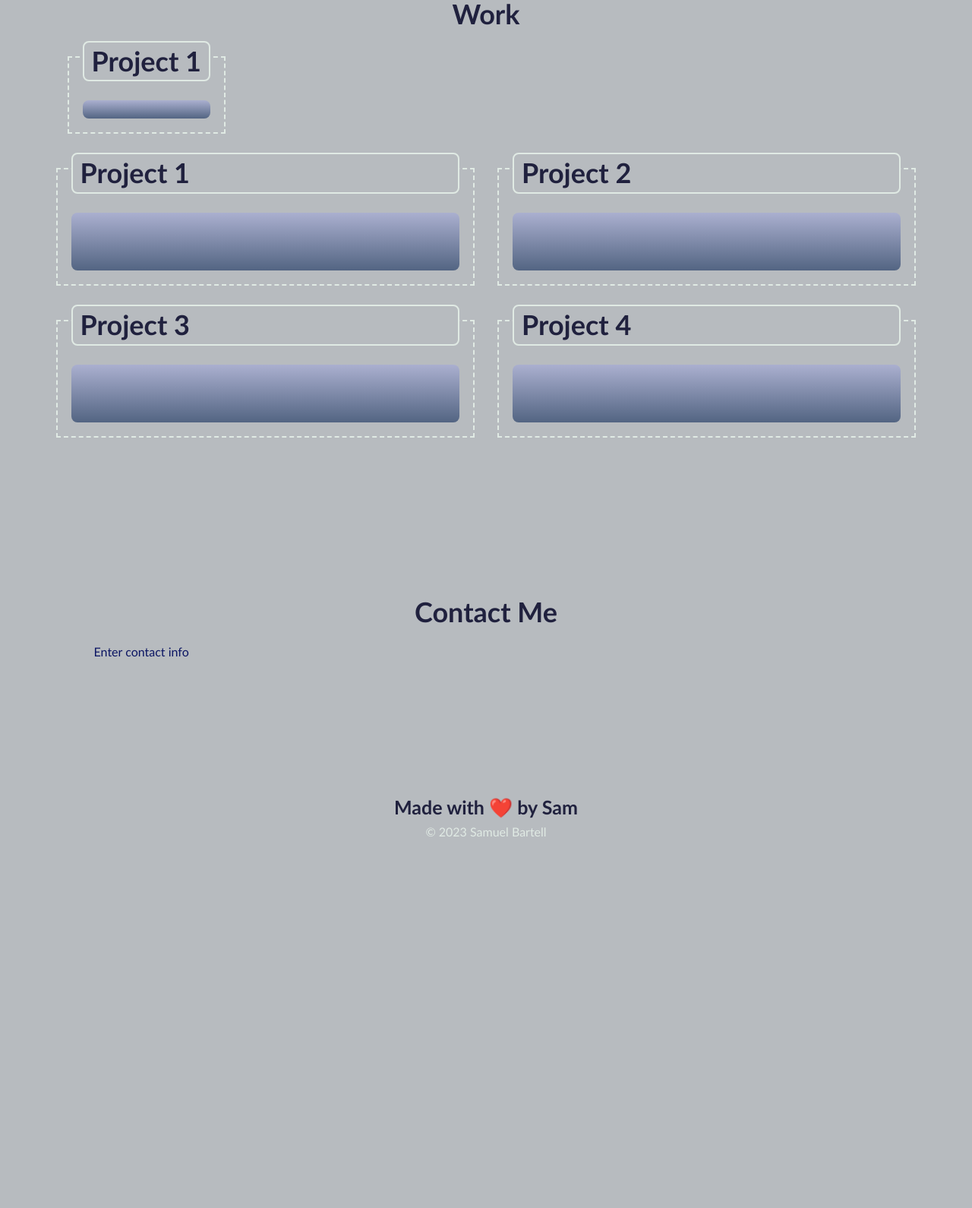
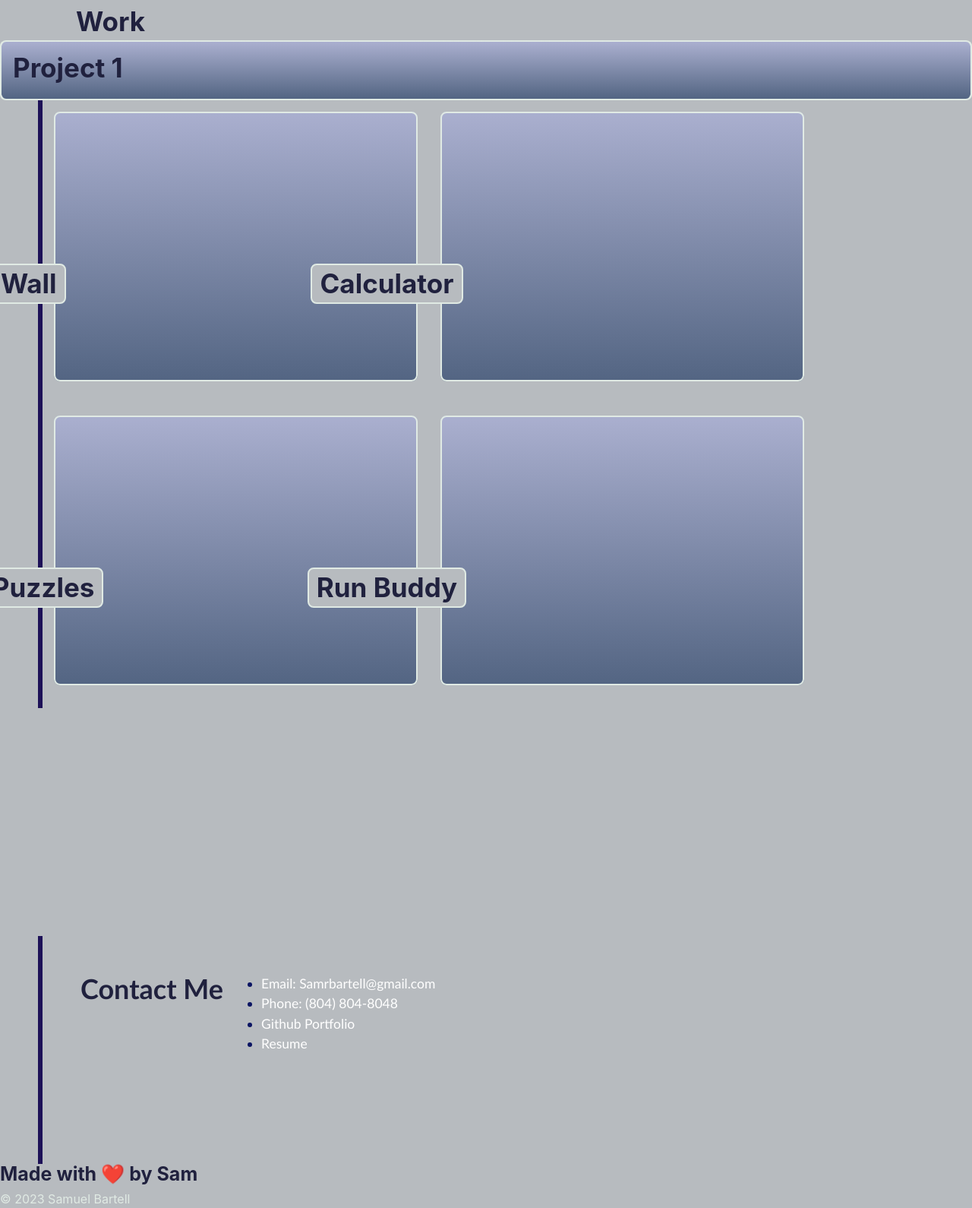
Before and after one commit to Spudwell/Advanced-CSS-Challenge, a plain HTML site: page index.html in a window 1280 px wide. Shown: the part 978-2568 px from the top of the page at 76% size. Before the commit the page ends 2125 px from the top, so only its background shows below. Drawn offline with Linux system fonts and the light colour scheme.

Commit message:
working towards a solid template. Phase 3 near complete

```diff
--- a/assets/style.css
+++ b/assets/style.css
@@ -14,35 +14,101 @@
 
 /* makes the background color of the body of the page, white. .*/
 .header {
-  display: flex;
-    padding: 20px;
+
+  padding: 30px;
     font-family: 'Trebuchet MS', 'Lucida Sans Unicode', 'Lucida Grande', 'Lucida Sans', Arial, sans-serif;
     background-color: #0a1921;
     color: #ffffff;
 }
 
-.header h1 {
+.header2 {
+  padding: 40px;
+    font-family: 'Trebuchet MS', 'Lucida Sans Unicode', 'Lucida Grande', 'Lucida Sans', Arial, sans-serif;
+    background-color: #225d7c;
+    color: #ffffff;
+    display: flex;
+}
+
+.coolsubtitle {
+color: white;
+margin-left: 50px;
+border: solid;
+border-width: 10px;
+border-style: double;
+justify-content: flex-end
+}
+
+.nav-buttons {
+display: inline-block;
+font-family: 'Gill Sans', 'Gill Sans MT', Calibri, 'Trebuchet MS', sans-serif;
+font-size: 20px;
+text-decoration: underline;
 color: #d9dcd6;
 }
 
+.header h1 {
+  display: inline-block;
+    color: #d9dcd6;
+}
 .header div {
-  display: flex;
   padding-top: 15px;
-    margin-left: 400px;
+  margin-right: 20px;
+  float: right;
   font-family: 'Gill Sans', 'Gill Sans MT', Calibri, 'Trebuchet MS', sans-serif;
   font-size: 20px;
 }
-/* adjusts all the above properties for header and div .*/
+
+
 .about-me {
-    justify-content: center;
+  display: inline-flex;
   margin-top: 30px;
-    display: flex;
+  justify-content: flex-end;
 }
+
+.mainimage {
+  background-position: 200px 190px 100px 50px;
+  max-width: 40%;
+  margin-top: 0px;
+  margin-left: 30px;
+  margin-right: 30px;
+
+
+  }
+  /* class for the image to adjust properties.*/
 
 .header div ul li {
     display: inline-block;
     margin-left: 25px;
     list-style-type: none;
+}
+
+.work-header {
+  justify-content: left;
+  margin-top: 30px;
+  margin-left: 100px;
+  display: flex;
+
+}
+
+.contact-me-header {
+margin-right: 50px;
+
+
+}
+
+
+.contactme {
+  margin-top: 300px;
+  padding: 50px;
+  height: 300px;
+  font-family: 'Gill Sans', 'Gill Sans MT', Calibri, 'Trebuchet MS', sans-serif;
+  color: #0b1563;
+  display: inline-flex;
+border-left: 6px solid rgb(29, 17, 88);
+height: 300px;
+margin-left: 50px;
+
+
 }
 /*consolidated code, places content to the left, and describes orientation. */
 a {
@@ -75,62 +141,14 @@ p {
     color: #0b1563;
 }
 
-.social-media-marketing { /*footer properties*/
-    margin-top: 100px;
-    padding: 50px;
-    height: 300px;
-    font-family: 'Gill Sans', 'Gill Sans MT', Calibri, 'Trebuchet MS', sans-serif;
-    color: #0b1563;
 
-
-}
-
-/*consolidated the text properties*/
-
-.search-engine-optimization img, .online-reputation-management img, .social-media-marketing img {
-    max-height: 200px;
-}
-/* consolidated the image heights*/
-
-.search-engine-optimization h2, .online-reputation-management h2, .social-media-marketing h2 {
+.search-engine-optimization h2, .online-reputation-management h2, .contactme h2 {
     margin-bottom: 20px;
     font-size: 36px;
 }
 /* consolidated the three h2 headers*/
 
-.footer {
-    padding: 30px;
-    clear: both;
-    font-family: 'Trebuchet MS', 'Lucida Sans Unicode', 'Lucida Grande', 'Lucida Sans', Arial, sans-serif;
-    text-align: center;
-    margin-top: 800px;
-}
-/* footer properties*/
 
-.mainimage {
-background-position: center;
-max-width: 40%;
-margin-top: 30px;
-margin-left: 30px;
-margin-right: 30px;
-}
-/* class for the image to adjust properties.*/
-
-.maindiv {
-    display: flex;
-}
-/* class for the div container to make it flex.
-
-
-box code and stylign starts here!!!
-
-*/
-
-
-/* color scheme sourced from http://khroma.co/generator/ */
-
-
-  /* set content highlight color and background */
   ::selection {
     background-color: var(--bright-turquoise);
     color: var(--outer-space);
@@ -190,65 +208,63 @@ box code and stylign starts here!!!
     font-size: 1.5rem;
   }
 
-  p {
-    margin-bottom: 1rem;
-  }
 
   code {
-    /* Monospace font stack is used for our code blocks to make it look more like code */
     font-family: Consolas, 'Andale Mono WT', 'Andale Mono', 'Lucida Console',
       'Lucida Sans Typewriter', 'DejaVu Sans Mono', 'Bitstream Vera Sans Mono',
       'Liberation Mono', 'Nimbus Mono L', Monaco, 'Courier New', Courier,
       monospace;
   }
 
-  header {
-    width: 96%;
-    margin: 0 auto;
-    padding: 2.5rem;
-    text-align: center;
-  }
-
-  header h1.page-title {
-    padding: 1rem 1.2rem;
-    font-size: 4.5rem;
-  }
-
-  main {
-    width: 96%;
-    margin: 2rem auto;
-  }
 
   footer {
-    margin: 1.5rem;
-    text-align: center;
+    font-family: 'Trebuchet MS', 'Lucida Sans Unicode', 'Lucida Grande', 'Lucida Sans', Arial, sans-serif;
+    justify-content: center;
+    padding: 1rem;
+
   }
 
   /* create our main grid with flexbox, use negative margins to offset the padding on the .card-column class */
   .row {
-    display: flex;
+    display: inline-flex;
     flex-wrap: wrap;
     flex-direction: row;
-    margin-left: -1.5rem;
-    margin-right: -1.5rem;
+    border-left: 6px solid rgb(29, 17, 88);
+    height: 800px;
+    width: 80%;
+    margin-left: 50px;
   }
 
-  .justify-center {
-    justify-content: center;
+  .VLAboutme {
+    border-left: 6px solid rgb(29, 17, 88);
+    height: 500px;
+    margin-left: 50px;
+    flex-grow: 1;
   }
+
+
 
 .main-project-card {
   display: flex;
-  min-height: 100%;
-  flex: 0 0 100%;
   padding: 1.5rem;
-  /* when the screen resizes, make it so our columns don't jump in size */
   transition: flex-basis 500ms linear;
-  margin-bottom: 1.5rem;
-  flex: 0 0 100%;
-      max-width: 100%;
       color: var(--heliotropeß);
+      outline: 2px dashed var(--gin);
+      outline-offset: -2px;
+      transition: all 0.5s ease-in-out;
+      background-color: var(--outer-space);
+      border: 2px solid var(--gin);
+      border-radius: 8px;
+       transition: all 0.5s ease-in-out;
+       background-image: linear-gradient(
+        rgba(141, 149, 245, 0.3) 0%,
+        rgba(16, 43, 90, 0.6) 100%
+      );
 
+}
+
+.main-project-card:hover{
+  box-shadow: inset 0px 0px 8px var(--heliotrope), 0 0 15px var(--heliotrope);
 }
 
   /* using a mobile-first approach, set base column width to be 100% and we'll update it using media queries for larger screen sizes */
@@ -264,13 +280,13 @@ box code and stylign starts here!!!
   .code-card {
     display: flex;
     flex-direction: column;
-    justify-content: flex-start;
+    justify-content: flex-end;
     min-height: 100%;
     padding: 2rem;
     color: var(--heliotrope);
 
     /* outline is like border, but on the outside of the box instead of inside */
-    outline: 2px dashed var(--gin);
+    outline: 2px solid var(--gin);
     outline-offset: -2px;
     transition: all 0.5s ease-in-out;
   }
@@ -278,13 +294,14 @@ box code and stylign starts here!!!
   .code-card .card-header {
     /* use position and negative margins to move title of card over the card's outline and create an overlap effect */
     position: relative;
-    margin: -4rem 0 1.5rem 0;
+    margin: 18rem -18rem 2rem -80rem;
     padding: 0.5rem 1rem;
     background-color: var(--outer-space);
     color: var(--heliotrope);
     border: 2px solid var(--gin);
     border-radius: 8px;
     transition: all 0.5s ease-in-out;
+
   }
 
   /* set an outer and inner drop shadow on the card to create a glowing effect on hover */
@@ -298,12 +315,7 @@ box code and stylign starts here!!!
     flex-grow: 1;
   }
 
-  .code-card pre {
-    /* set styles to make it so code wraps in <pre> instead of overflowing */
-    white-space: pre-wrap;
-    overflow: auto;
-    tab-size: 4;
-    padding: 1.2rem 1rem;
+  .code-card {
     color: var(--gin);
     border-radius: 8px;
     /* use linear-gradient() function to create a fading background  */
@@ -311,14 +323,9 @@ box code and stylign starts here!!!
       rgba(141, 149, 245, 0.3) 0%,
       rgba(16, 43, 90, 0.6) 100%
     );
-    display: flex;
     align-items: center;
   }
 
-  /* on <pre> click, select all contents so the code is highlighted */
-  .code-card pre:active {
-    user-select: all;
-  }
 
   /* using a mobile-first approach, use `min-width` values going from narrow -> wide for a responsive design */
   @media screen and (min-width: 768px) {
@@ -326,11 +333,6 @@ box code and stylign starts here!!!
     .card-column {
       flex: 0 0 50%;
       max-width: 50%;
-    }
-
-    /* select the last child to grow to full width if it has space to grow */
-    .card-column:first-child {
-      flex-grow: 1;
     }
   }
 
--- a/index.html
+++ b/index.html
@@ -8,14 +8,12 @@
     <!-- added a more descriptive title
             remember to link reset!-->
 </head>
-
-<body>
-    <div class="header">
+    <div class="header" class="nav-buttons">
         <h1>Samuel</span> Bartell</h1>
         <div>
             <ul>
                 <li>
-                    <a role="nav button serach-engine" href="#search-engine-optimization">About Me</a>
+                    <a href="#search-engine-optimization">About Me</a>
                 </li>
                 <li>
                     <a href="#online-reputation-management">Work</a>
@@ -23,96 +21,92 @@
                 <li>
                     <a href="#social-media-marketing">Contact</a>
                 </li>
+                <li>
+                  <a href="#social-media-marketing">Resume</a>
+              </li>
             </ul>
         </div>
     </div>
-    <div class="about-me"  id="search-engine-optimization" >
-      <h2>About Me</h2>
-  <p class="about-me">
-      Description.
-  </p>
+<body>
+    <div class="header2">
+      <h4 class="coolsubtitle">Sam!</h4>
     </div>
-        <div class="maindiv">
+    <div class="about-me"  id="search-engine-optimization">
+      <h2 class="VLAboutme"> About Me</h2>
+      <p> sJGBLJREJGBQLERBG </p>
         <img src="./assets/images/bioimage.jpeg"  alt="" class="mainimage" />
     </div>
-        <!--added a class for the Div parent element to make it flex, and the a class for the image to size it appropriately-->
+
     </div>
-
-        <div id="online-reputation-management" class="online-reputation-management">
-            <h2 class="about-me">Work</h2>
+        <div class="work-header" id="online-reputation-management">
+            <h2> Work </h2>
+        </div>
             <main>
-
                 <div class="main-project-card">
-                  <figure class="code-card">
-                    <h2 class="card-header">Project 1</h2>
-                    <div>
-                      <p></p>
-                    </div>
-                    <!-- with the <pre> element, it counts all spaces literally, so proper code indentation cannot be applied in this case -->
-                    <pre><code></code></pre>
-                  </figure>
+                  <figure>
+                    <h2>Project 1</h2>
                 </div>
 
               <section class="row">
 
                <div class="card-column">
-                    <figure class="card code-card">
-                      <h2 class="card-header">Project 1</h2>
-                      <div>
-                        <p></p>
-                      </div>
-                      <!-- with the <pre> element, it counts all spaces literally, so proper code indentation cannot be applied in this case -->
-                      <pre class="code-block"><code></code></pre>
+                    <figure class="code-card">
+                      <h2 class="card-header">LED Wall</h2>
+                      <pre class="code-block"></pre>
                     </figure>
                   </div>
 
                   <div class="card-column">
-                    <figure class="card code-card">
-                      <h2 class="card-header">Project 2</h2>
-                      <div>
-                        <p></p>
-                 </div>
-                      <pre class="code-block"><code>
-            </code></pre>
+                    <figure class="code-card">
+                      <h2 class="card-header">Calculator</h2>
+                      <pre class="code-block"></pre>
                     </figure>
                   </div>
 
                   <div class="card-column">
-                    <figure class="card code-card">
-                      <h2 class="card-header">Project 3</h2>
-                      <div>
-                        <p></p>
-                      </div>
-                      <pre class="code-block"><code></code></pre>
+                    <figure class="code-card">
+                      <h2 class="card-header">Pastel Puzzles</h2>
+                      <pre class="code-block"></pre>
                     </figure>
                   </div>
 
                   <div class="card-column">
-                    <figure class="card code-card">
-                      <h2 class="card-header">Project 4</h2>
-                      <div>
-                        <p></p>
-                      </div>
-                      <pre class="code-block"><code>
-              </code></pre>
+                    <figure class="code-card">
+                      <h2 class="card-header">Run Buddy</h2>
+                      <pre class="code-block"></pre>
                     </figure>
                   </div>
 
               </section>
-        <div id="social-media-marketing" class="social-media-marketing">
-            <img src="./assets/images/social-media-marketing.jpg" class="float-right" alt="" />
-            <h2 class="about-me">Contact Me</h2>
-            <p>
-              Enter contact info
-            </p>
+
+<section>
+        <div id="social-media-marketing" class="contactme">
+            <h2 class="contact-me-header">Contact Me</h2>
+            <ul>
+              <li>
+                  <a>Email: Samrbartell@gmail.com</a>
+              </li>
+              <li>
+                  <a>Phone: (804) 804-8048</a>
+              </li>
+              <li>
+                  <a href=>Github Portfolio</a>
+              </li>
+              <li>
+                <a>Resume</a>
+            </li>
+          </ul>
         </div>
     </div>
+</section>
+</body>
+
+
 <div class="footer">
-        <h4>Made with ❤️️ by Sam</h4><!--Changed this to H4 to increase accessibility online for challenged readers-->
+  <h4>Made with ❤️️ by Sam</h4>
   <p>
       &copy; 2023 Samuel Bartell
   </p>
 </div>
-</body>
 
 </html>
```
Lines whose indentation alone changed are shown as unchanged.
